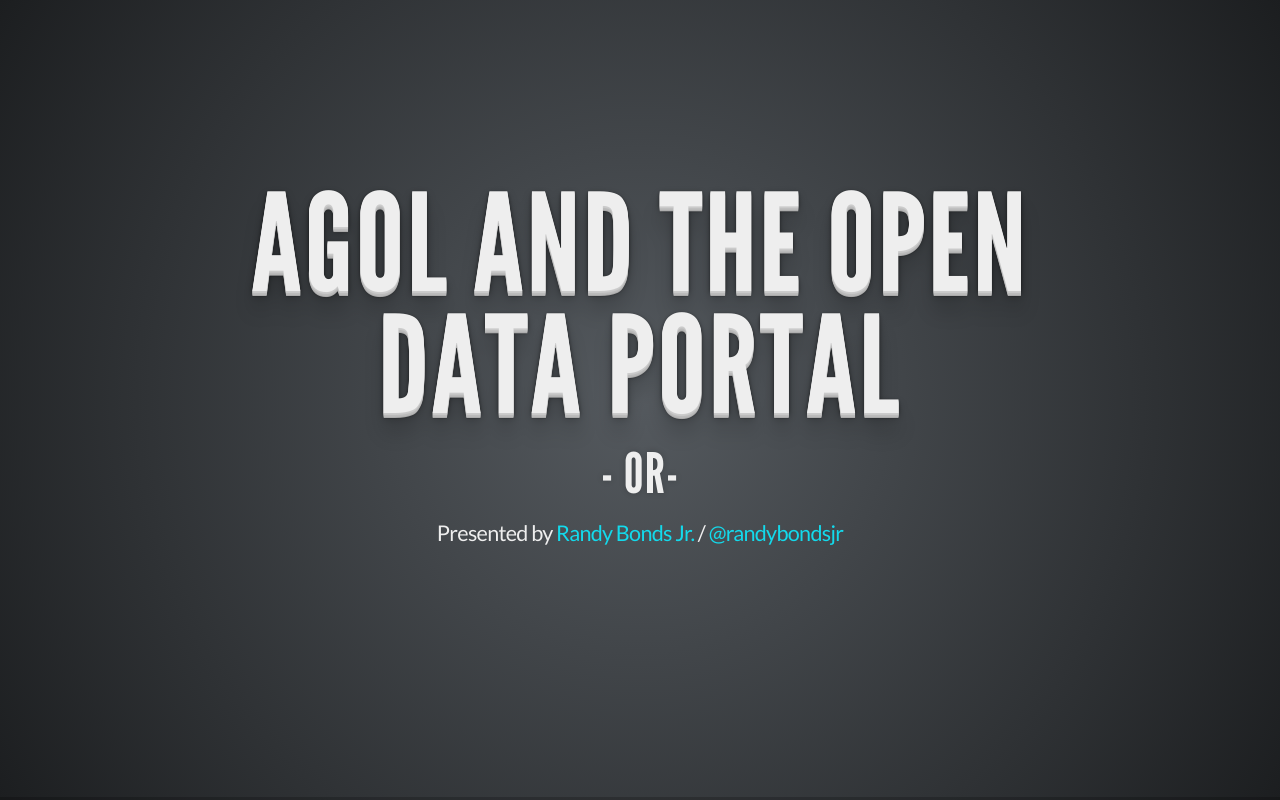
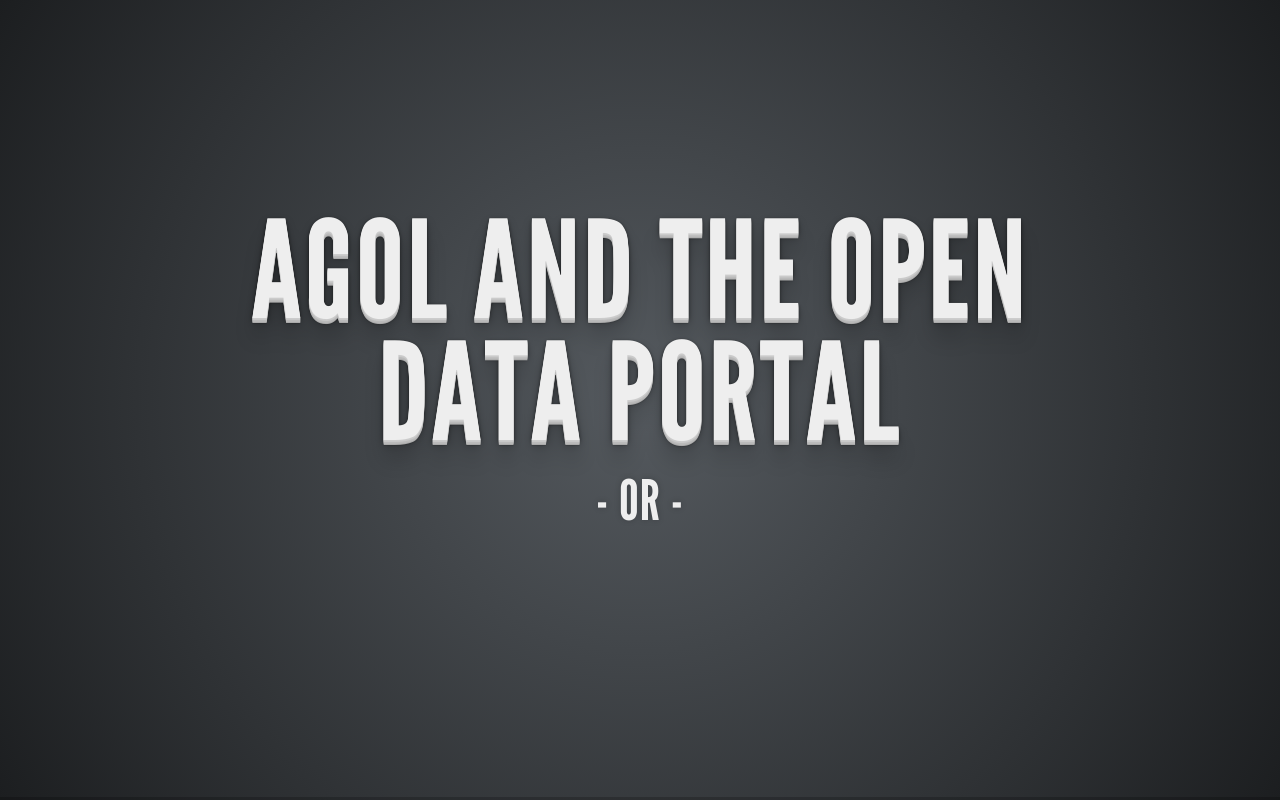
Before and after one commit to randybondsjr/randybondsjr.github.io, a website: page ew-gispd/index.html in a window 1280 px wide. Drawn offline with Linux system fonts and the light colour scheme.

Commit message:
Fixed typo

```diff
--- a/ew-gispd/index.html
+++ b/ew-gispd/index.html
@@ -50,17 +50,13 @@
 			<div class="slides">
 				<section>
 					<h1>AGOL and the Open Data Portal</h1>
-					<h3>- or-</h3>
-					<p>
-						<small>Presented by <a href="http://rbjdesigns.com">Randy Bonds Jr.</a> / <a href="http://twitter.com/randybondsjs">@randybondsjr</a></small>
-					</p>
+					<h3>- or -</h3>
 				</section>
 
 				<section>
 					<img src="./images/agolttf.png" alt="AGOL To the FUTURE!" style="border:none; background: transparent; box-shadow: none;">
 				</section>
 
-				<!-- Example of nested vertical slides -->
 				<section>
 					<section>
 						<h2>Why AGOL?</h2>
```
